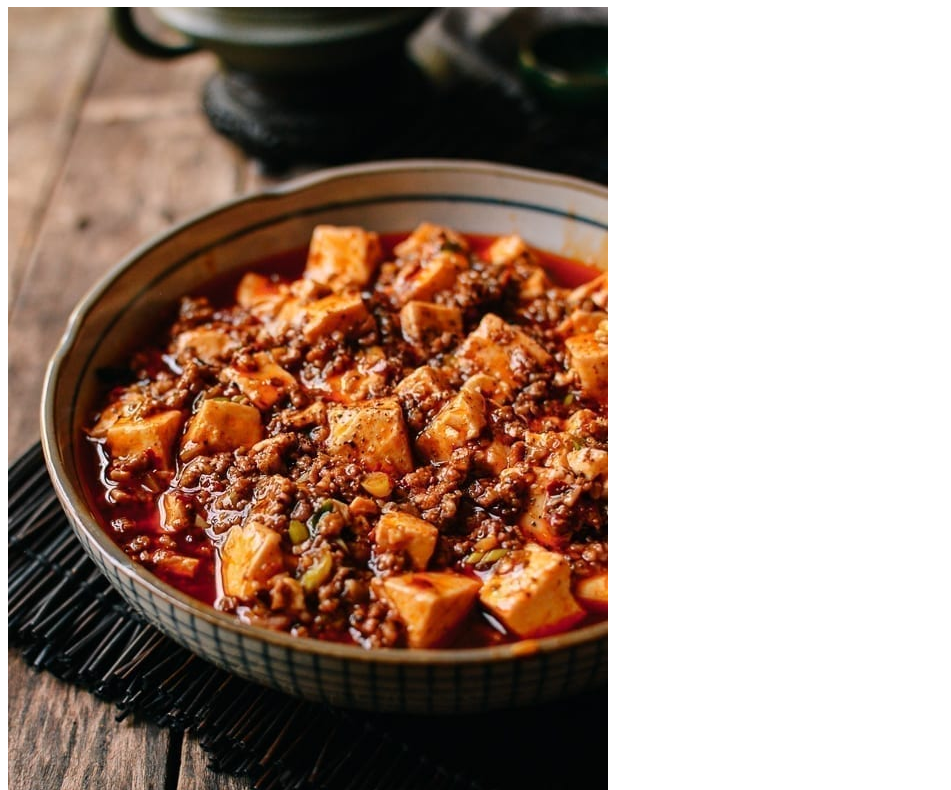
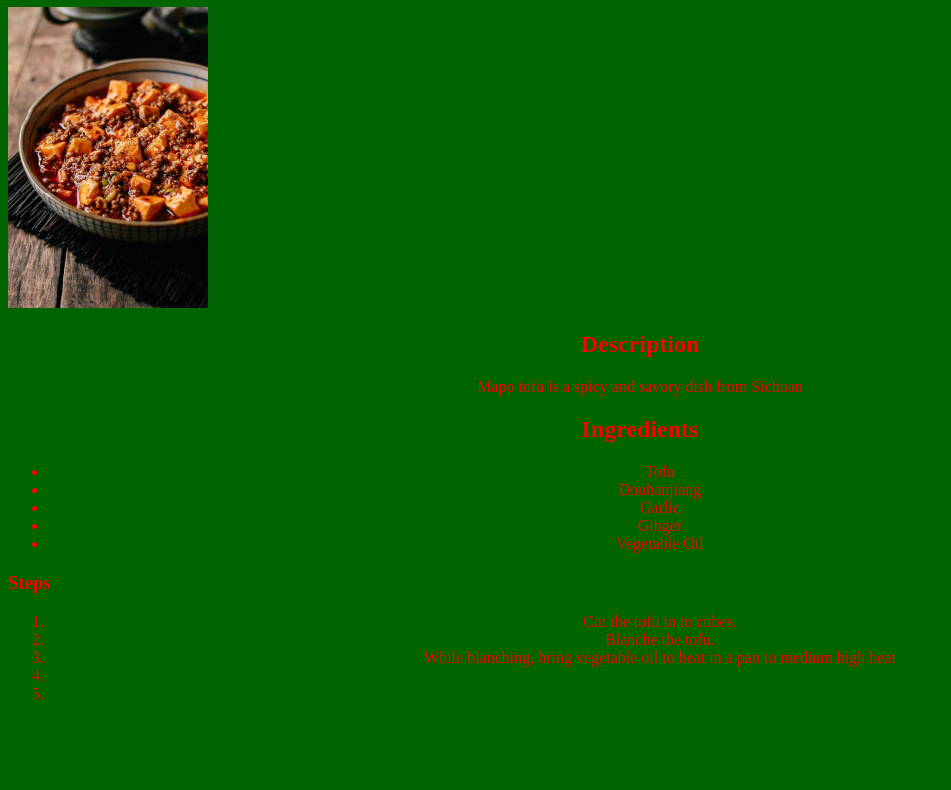
Before and after one commit to rhogoboom/odin-recipes, a plain HTML site: page mapotofu.html in a window 1280 px wide. Shown: the part 73-863 px from the top of the page, without its empty margins (0-951 px from the left). After the commit the page ends 800 px from the top, so only its background shows below. Drawn offline with Linux system fonts and the light colour scheme.

Commit message:
added basic styles to recipe page

```diff
--- a/mapotofu.html
+++ b/mapotofu.html
@@ -6,6 +6,7 @@
     <meta http-equiv="X-UA-Compatible" content="IE=edge">
     <meta name="viewport" content="width=device-width, initial-scale=1.0">
     <title>Mapo Tofu Recipe</title>
+    <link rel="stylesheet" href="./styles/pagestyle.css">
 </head>
 
 <body>
--- a/styles/pagestyle.css
+++ b/styles/pagestyle.css
@@ -0,0 +1,13 @@
+body {
+    background-color: darkgreen;
+    color: red
+}
+
+img {
+    width: 200px;
+    height: auto
+}
+
+h1, h2, p, ul, ol, li {
+    text-align: center;
+}
```
Also changed, not shown: three-cup-chicken.html (+1 -0 lines), tuna-melt.html (+1 -0 lines).
